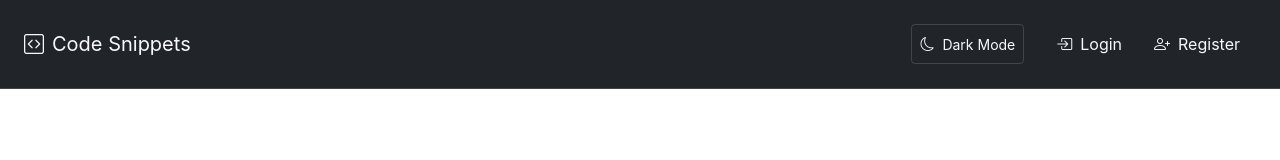
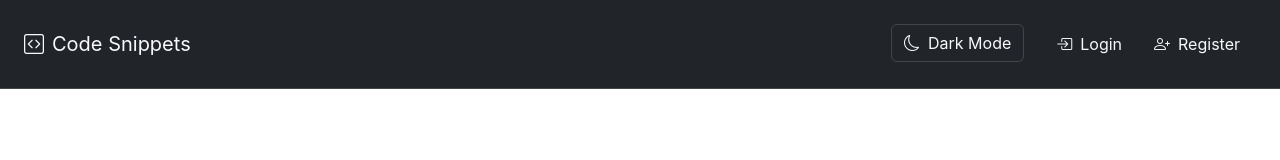
Before and after one commit to hsu022210/Snippets-frontend, a React (Vite) app: page / in a window 1280 px wide. Shown: the top 160 px of the page. Built offline with nearby package versions, Linux system fonts and the light colour scheme.

Commit message:
fix toggle theme styling

```diff
--- a/src/components/Navigation.jsx
+++ b/src/components/Navigation.jsx
@@ -83,9 +83,10 @@ const Navigation = () => {
               )}
             </Nav>
             <Nav>
+              <Nav.Item>
                 <Button
                   variant="outline-light"
-                size="sm"
+                  size="md"
                   className="me-3 d-flex align-items-center"
                   onClick={(e) => {
                     toggleTheme();
@@ -95,6 +96,7 @@ const Navigation = () => {
                   <i className={`bi bi-${isDark ? 'sun' : 'moon'} me-2`}></i>
                   {isDark ? 'Light' : 'Dark'} Mode
                 </Button>
+              </Nav.Item>
               {user ? (
                 <NavDropdown
                   title={
```
Lines whose indentation alone changed are shown as unchanged.
